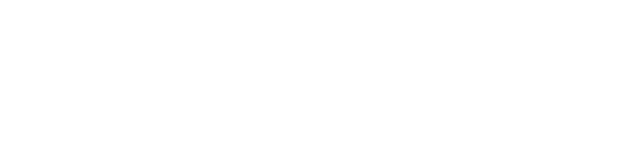
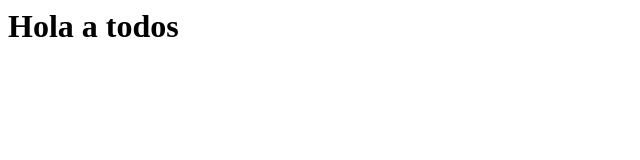
Before and after one commit to Jm1109154414/Jm1109154414.github.io, a plain HTML site: page index.html in a window 1280 px wide. Shown: the whole page, without its empty margins (0-640 px from the left). Drawn offline with Linux system fonts and the light colour scheme.

Commit message:
Add header greeting to index.html

```diff
--- a/index.html
+++ b/index.html
@@ -1,2 +1,3 @@
 
 <title>Hola_Mundo</title>
+<H1>Hola a todos</H1>
```
